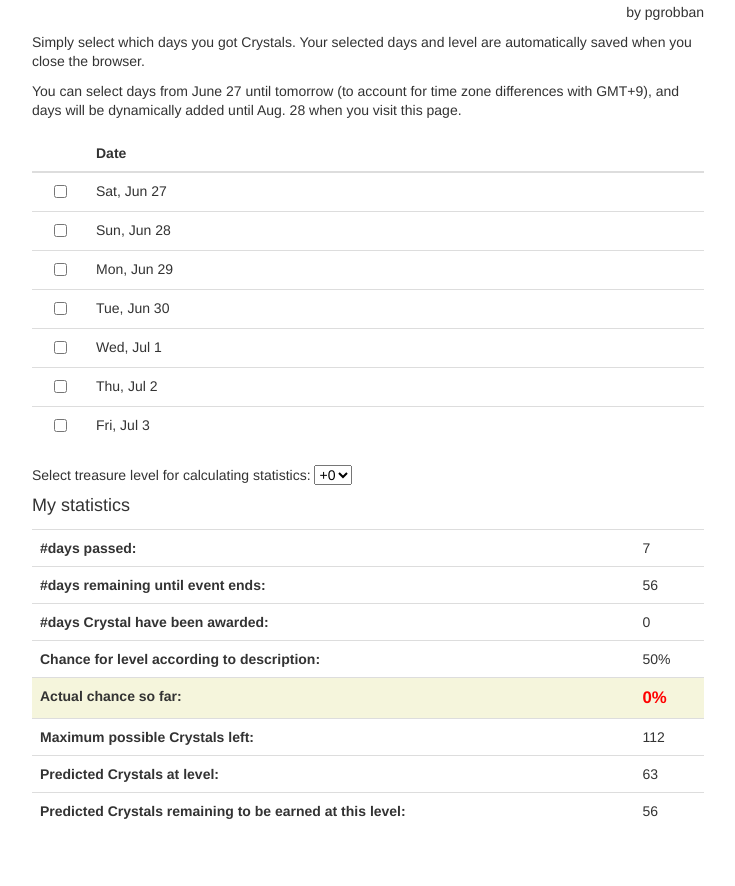
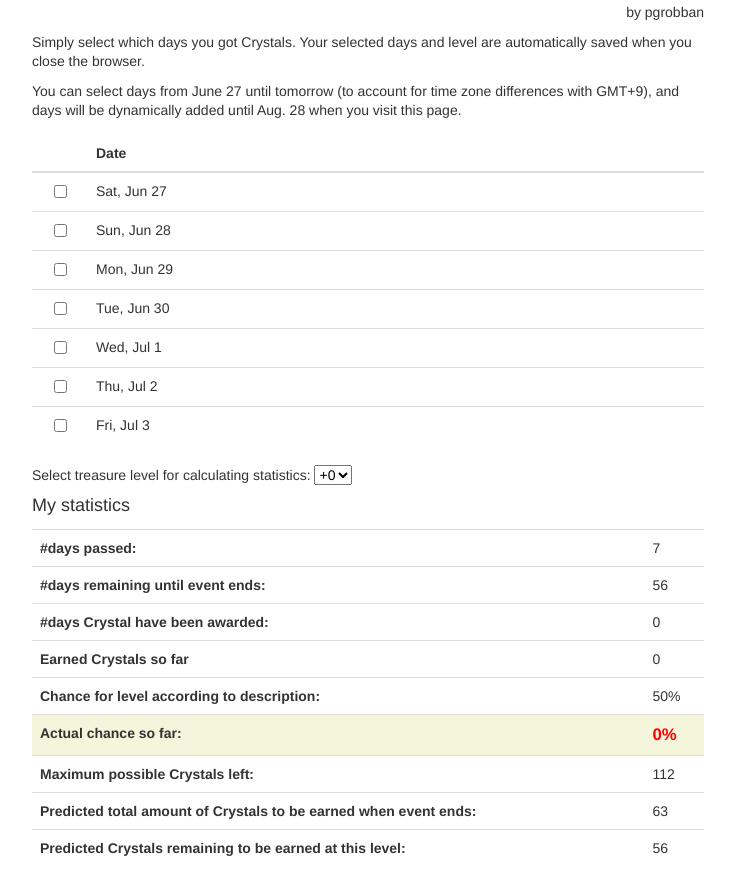
Before and after one commit to pgrobban/BingsooTracker, a plain HTML site: page index.html in a window 1280 px wide. Shown: the part 90-976 px from the top of the page, without its empty margins (272-1007 px from the left). Before the commit the page ends 939 px from the top, so only its background shows below. Drawn offline with Linux system fonts and the light colour scheme.

Commit message:
added earned crystals so far, renaming

```diff
--- a/index.html
+++ b/index.html
@@ -56,6 +56,10 @@
                 <td id="daysAwarded">0</td>
             </tr>
             <tr>
+                <td class="result">Earned Crystals so far</td>
+                <td id="earnedSoFar">0</td>
+            </tr>
+            <tr>
                 <td class="result">Chance for level according to description:</td>
                 <td id="chanceForLevelInPercent">50%</td>
             </tr>
@@ -68,8 +72,8 @@
                 <td id="maxCrystalsLeft">0</td>
             </tr>
             <tr>
-                <td class="result">Predicted Crystals at level:</td>
-                <td id="predictedTotalCrystals">56</td>
+                <td class="result">Predicted total amount of Crystals to be earned when event ends:</td>
+                <td id="predictedTotalCrystals">0</td>
             </tr>
             <tr>
                 <td class="result">Predicted Crystals remaining to be earned at this level:</td>
--- a/js/app.js
+++ b/js/app.js
@@ -112,6 +112,8 @@ $(document).ready(function () {
     function updateStuff() {
         var daysAwarded = $(".cb:checked").size();
         $("#daysAwarded").text(daysAwarded);
+        var earnedSoFar = daysAwarded * 2;
+        $("#earnedSoFar").text(earnedSoFar);
         var percentOfDaysAwarded = rnd((daysAwarded / daysSoFar) * 100);
         $("#actualChance").text(percentOfDaysAwarded + "%");
         var chanceForLevelInPercent = LEVEL_CHANCES[$("#levelSelect").val()];
```
